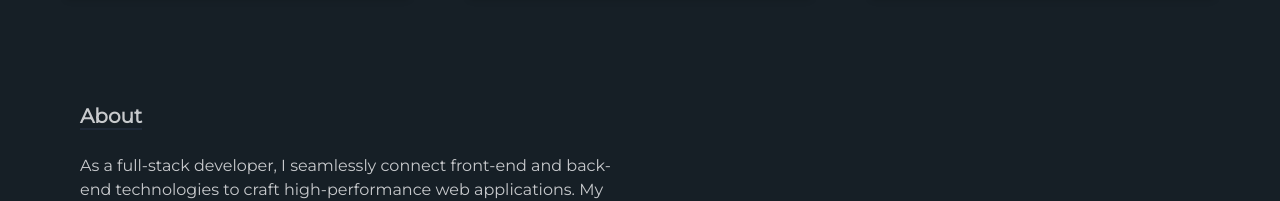
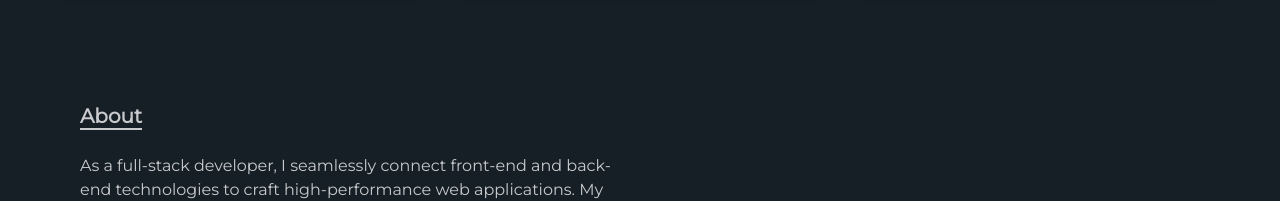
Before and after one commit to feran15/PORTFOLIO, a React (Vite) app: page / in a window 1280 px wide. Shown: the part 2878-3079 px from the top of the page. Built offline with nearby package versions, Linux system fonts and the light colour scheme.

Commit message:
made some changes

```diff
--- a/src/components/About.jsx
+++ b/src/components/About.jsx
@@ -12,7 +12,7 @@ export const About = () => {
   return (
     <section className="pt-16" id="about">
       <div>
-        <h1 className="inline border-b-2 border-gray-800 font-bold text-lg md:text-xl mt-3 ml-20" data-aos="fade-up">
+        <h1 className="inline border-b-2 border-[#C8CACD] font-bold text-lg md:text-xl mt-3 ml-20" data-aos="fade-up">
           About
         </h1>
         <div className="flex-col justify-center md:flex md:flex-row items-center md:justify-between mx-20 py-6" data-aos="zoom-in">
```
